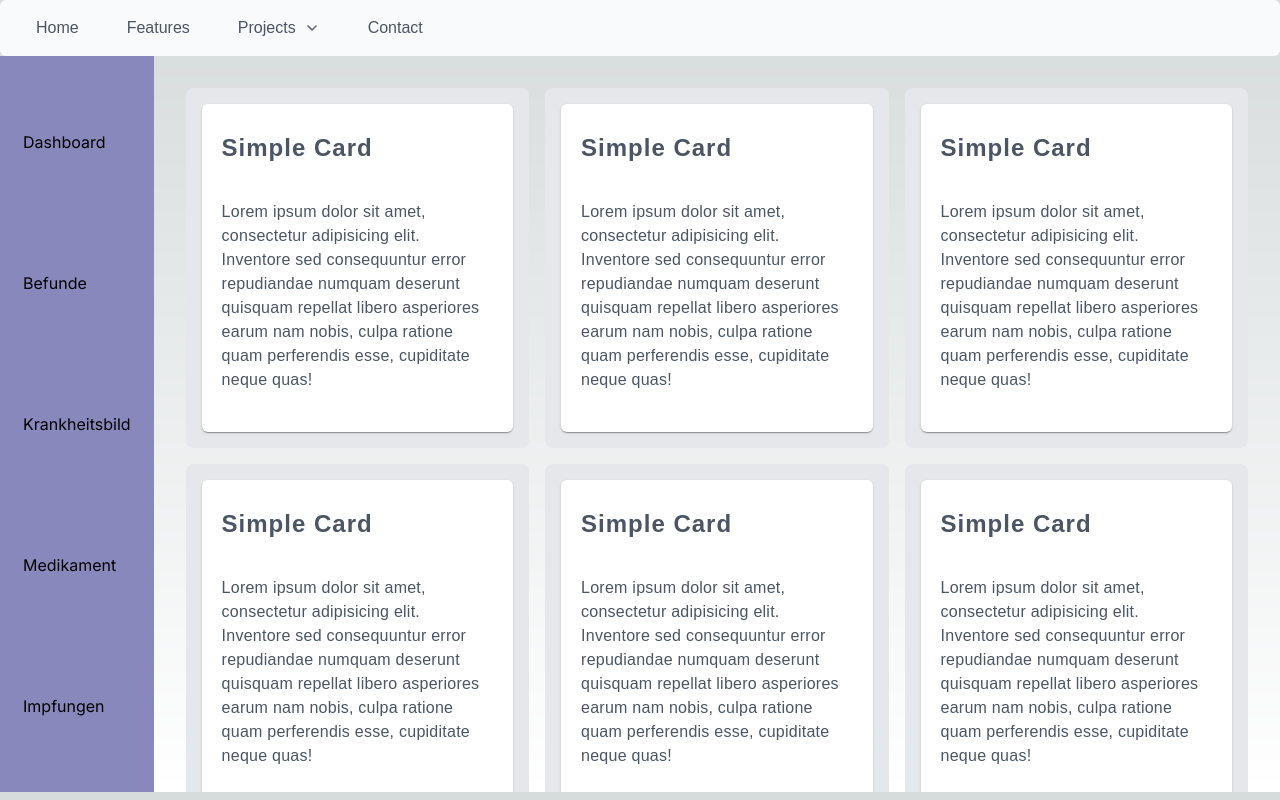
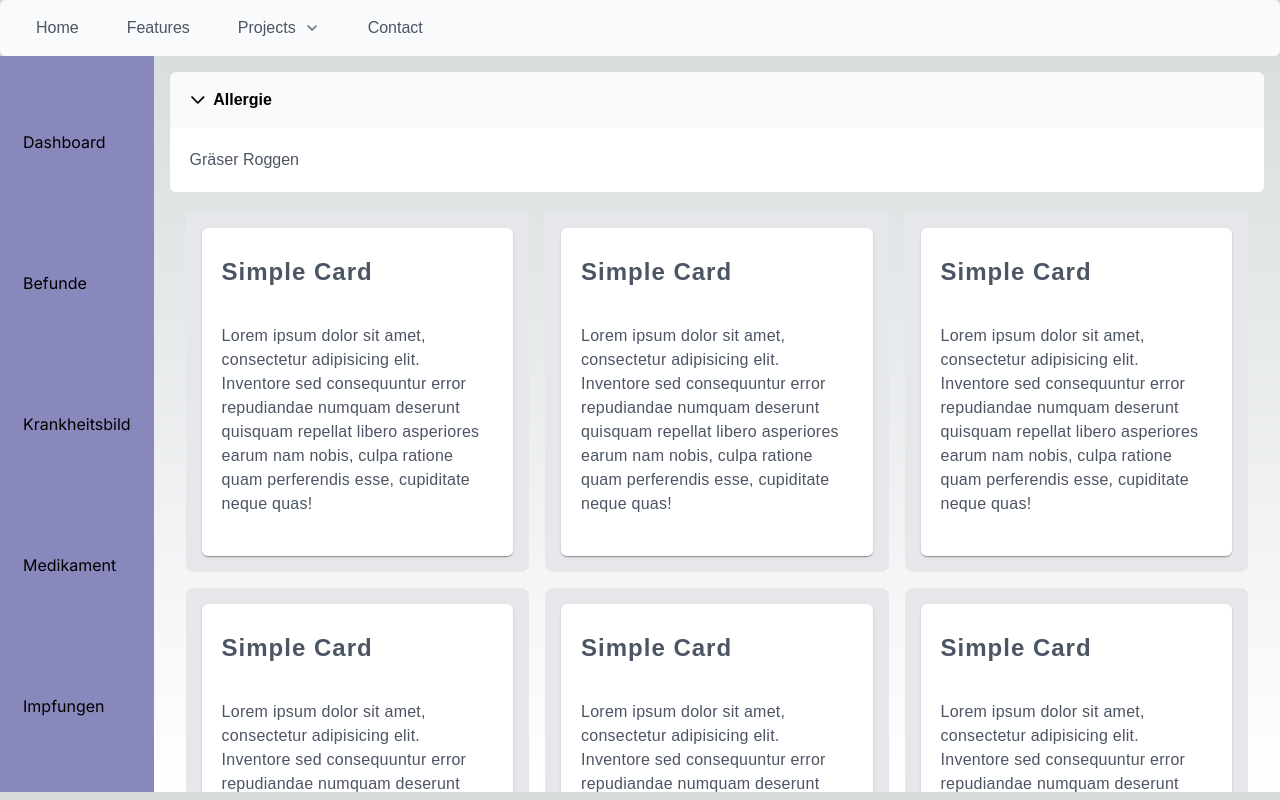
Before and after one commit to FlamurMaliqi/MsgKreathon, a Next.js app in the folder frontend/: page /Krankheitsbild in a window 1280 px wide. Built offline with nearby package versions, Linux system fonts and the light colour scheme; a web font is replaced by a local one.

Commit message:
accordion hinzugefügt

```diff
--- a/frontend/app/Krankheitsbild/page.tsx
+++ b/frontend/app/Krankheitsbild/page.tsx
@@ -1,6 +1,7 @@
     import Krankheitsbild from "../components/Krankheitsbild"
 import HeaderNav from "../components/HeaderNav"
 import SideNav from "../components/SideNav";
+import AccordionElement from "../components/AccordionElement";
 
 
 
@@ -11,6 +12,7 @@ export
     <HeaderNav></HeaderNav>
     <SideNav/>
       <div className="content h-[92vh] overflow-scroll p-4">
+        <AccordionElement labels={["Allergie"]} values={["Gräser Roggen"]}/>
         <Krankheitsbild />
       </div>
     </main>
```
